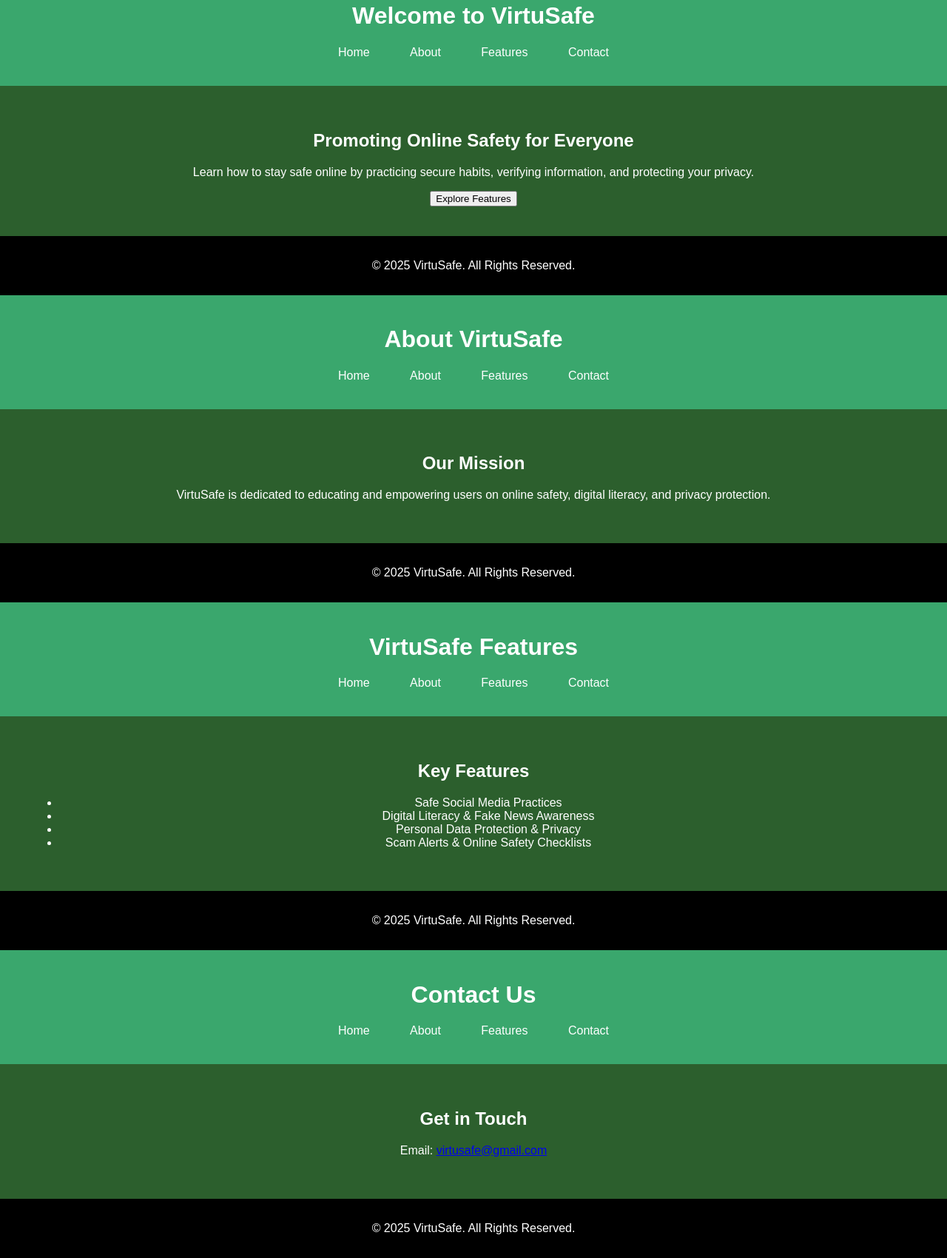
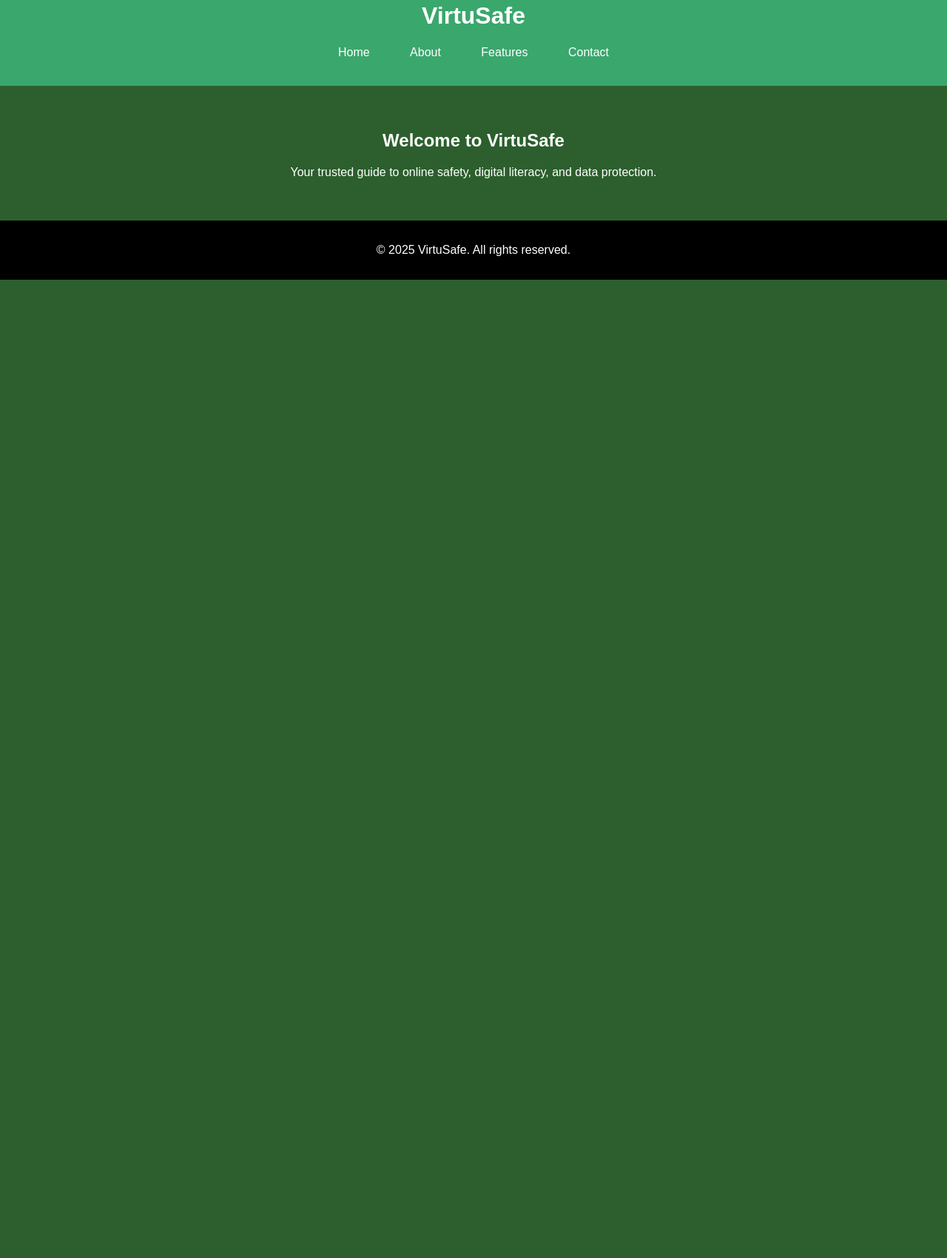
Before and after one commit to Phil-dev-stm/VirtuSafe, a plain HTML site: page index.html in a window 1280 px wide. Shown: the part 38-1738 px from the top of the page at 74% size. After the commit the page ends 800 px from the top, so only its background shows below. Drawn offline with Linux system fonts and the light colour scheme.

Commit message:
Update index.html

```diff
--- a/index.html
+++ b/index.html
@@ -5,13 +5,11 @@
     <meta name="viewport" content="width=device-width, initial-scale=1.0">
     <title>VirtuSafe - Home</title>
     <link rel="stylesheet" href="style.css">
-    <link rel="preconnect" href="https://fonts.googleapis.com">
-    <link rel="preconnect" href="https://fonts.gstatic.com" crossorigin>
     <link href="https://fonts.googleapis.com/css2?family=Merriweather:wght@300;400;700&display=swap" rel="stylesheet">
 </head>
 <body>
     <header>
-        <h1>Welcome to VirtuSafe</h1>
+        <h1>VirtuSafe</h1>
         <nav>
             <ul>
                 <li><a href="index.html">Home</a></li>
@@ -22,118 +20,13 @@
         </nav>
     </header>
 
-    <section class="hero">
-        <h2>Promoting Online Safety for Everyone</h2>
-        <p>Learn how to stay safe online by practicing secure habits, verifying information, and protecting your privacy.</p>
-        <a href="features.html"><button>Explore Features</button></a>
+    <section id="home">
+        <h2>Welcome to VirtuSafe</h2>
+        <p>Your trusted guide to online safety, digital literacy, and data protection.</p>
     </section>
 
     <footer>
-        <p>&copy; 2025 VirtuSafe. All Rights Reserved.</p>
+        <p>&copy; 2025 VirtuSafe. All rights reserved.</p>
     </footer>
 </body>
 </html>
-
-<!-- About Page -->
-<!DOCTYPE html>
-<html lang="en">
-<head>
-    <meta charset="UTF-8">
-    <meta name="viewport" content="width=device-width, initial-scale=1.0">
-    <title>VirtuSafe - About</title>
-    <link rel="stylesheet" href="style.css">
-</head>
-<body>
-    <header>
-        <h1>About VirtuSafe</h1>
-        <nav>
-            <ul>
-                <li><a href="index.html">Home</a></li>
-                <li><a href="about.html">About</a></li>
-                <li><a href="features.html">Features</a></li>
-                <li><a href="contact.html">Contact</a></li>
-            </ul>
-        </nav>
-    </header>
-
-    <section>
-        <h2>Our Mission</h2>
-        <p>VirtuSafe is dedicated to educating and empowering users on online safety, digital literacy, and privacy protection.</p>
-    </section>
-
-    <footer>
-        <p>&copy; 2025 VirtuSafe. All Rights Reserved.</p>
-    </footer>
-</body>
-</html>
-
-<!-- Features Page -->
-<!DOCTYPE html>
-<html lang="en">
-<head>
-    <meta charset="UTF-8">
-    <meta name="viewport" content="width=device-width, initial-scale=1.0">
-    <title>VirtuSafe - Features</title>
-    <link rel="stylesheet" href="style.css">
-</head>
-<body>
-    <header>
-        <h1>VirtuSafe Features</h1>
-        <nav>
-            <ul>
-                <li><a href="index.html">Home</a></li>
-                <li><a href="about.html">About</a></li>
-                <li><a href="features.html">Features</a></li>
-                <li><a href="contact.html">Contact</a></li>
-            </ul>
-        </nav>
-    </header>
-
-    <section>
-        <h2>Key Features</h2>
-        <ul>
-            <li>Safe Social Media Practices</li>
-            <li>Digital Literacy & Fake News Awareness</li>
-            <li>Personal Data Protection & Privacy</li>
-            <li>Scam Alerts & Online Safety Checklists</li>
-        </ul>
-    </section>
-
-    <footer>
-        <p>&copy; 2025 VirtuSafe. All Rights Reserved.</p>
-    </footer>
-</body>
-</html>
-
-<!-- Contact Page -->
-<!DOCTYPE html>
-<html lang="en">
-<head>
-    <meta charset="UTF-8">
-    <meta name="viewport" content="width=device-width, initial-scale=1.0">
-    <title>VirtuSafe - Contact</title>
-    <link rel="stylesheet" href="style.css">
-</head>
-<body>
-    <header>
-        <h1>Contact Us</h1>
-        <nav>
-            <ul>
-                <li><a href="index.html">Home</a></li>
-                <li><a href="about.html">About</a></li>
-                <li><a href="features.html">Features</a></li>
-                <li><a href="contact.html">Contact</a></li>
-            </ul>
-        </nav>
-    </header>
-
-    <section>
-        <h2>Get in Touch</h2>
-        <p>Email: <a href="mailto:virtusafe@gmail.com">virtusafe@gmail.com</a></p>
-    </section>
-
-    <footer>
-        <p>&copy; 2025 VirtuSafe. All Rights Reserved.</p>
-    </footer>
-</body>
-</html>
```
